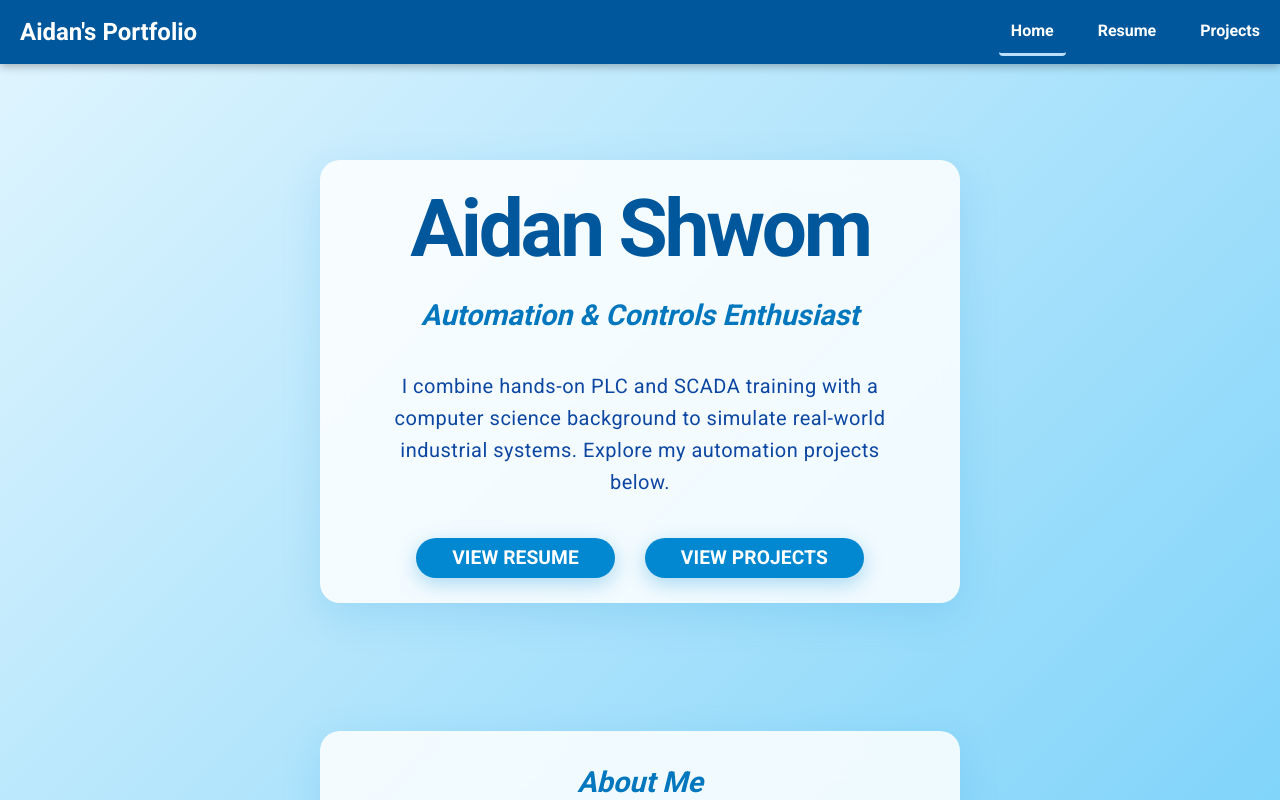
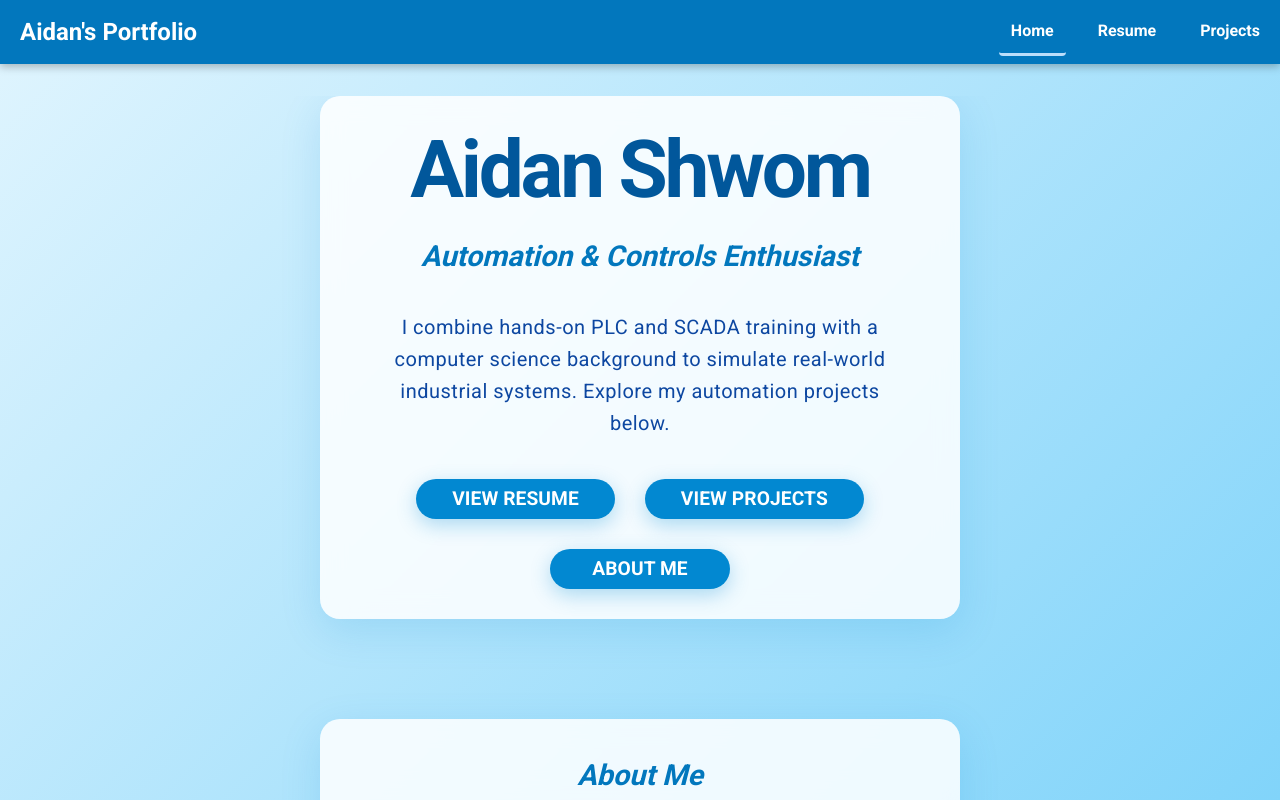
Before and after one commit to ashwom2017/aidan-portfolio, an Angular app in the folder frontend/: page / in a window 1280 px wide. Built offline with nearby package versions, Linux system fonts and the light colour scheme.

Commit message:
minor visual changes

```diff
--- a/frontend/src/app/home/home.component.css
+++ b/frontend/src/app/home/home.component.css
@@ -11,16 +11,26 @@
 .card-section {
   display: flex;
   justify-content: center;
-  padding: 60px 16px;
+  padding: 40px 16px; /* default spacing between sections */
   box-sizing: border-box;
+}
+
+/* Hero Section (top card) adjustments */
+.hero-background.card-section {
+  padding-top: 0px; /* pull top card closer to top */
+}
+
+.hero-background .hero-content-compact {
+  margin-top: 0; /* remove extra top margin */
+  margin-bottom: 1.5vh; /* small bottom margin for spacing to next card */
 }
 
 /* Glass-style Card Content */
 .hero-content {
   max-width: 640px;
   width: 100%;
-  margin: 5vh auto;
-  padding: 30px 40px;
+  margin: 1vh auto; /* small top/bottom margin by default */
+  padding: 30px 20px;
   background: rgba(255, 255, 255, 0.85);
   border-radius: 20px;
   box-shadow: 0 12px 40px rgba(2, 136, 209, 0.15);
@@ -55,11 +65,11 @@
 }
 
 p {
-  font-size: 1.3rem;
-  line-height: 1.7;
+  font-size: 1.25rem;
+  line-height: 1.6;
   color: #0d47a1;
   max-width: 540px;
-  margin: 0 auto 2.5em;
+  margin: 0 auto 2em;
 }
 
 /* Highlight class */
@@ -171,22 +181,3 @@
     padding: 16px 12px;
   }
 }
-
-/* Slightly reduce spacing for closer sections */
-.card-section {
-  display: flex;
-  justify-content: center;
-  padding: 40px 16px; /* reduced from 60px */
-}
-
-.hero-content-compact {
-  margin: 3vh auto; /* reduced from 5vh */
-  padding: 25px 35px; /* slightly smaller padding */
-}
-
-/* Make paragraphs tighter */
-p {
-  font-size: 1.25rem;
-  line-height: 1.6;
-  margin: 0 auto 2em; /* reduced bottom margin */
-}
--- a/frontend/src/app/home/home.component.html
+++ b/frontend/src/app/home/home.component.html
@@ -9,11 +9,14 @@
     <div class="hero-actions" role="region" aria-label="Hero action buttons">
       <button mat-button color="primary" routerLink="/resume">View Resume</button>
       <button mat-button color="primary" routerLink="/projects">View Projects</button>
+      <button mat-button color="primary" onclick="document.getElementById('about-me').scrollIntoView({ behavior: 'smooth' });">
+        About Me
+      </button>
     </div>
   </div>
 </section>
 
-<section class="card-section info-section">
+<section id="about-me" class="card-section info-section">
   <div class="hero-content hero-content-compact">
     <h2>About Me</h2>
     <p>
```
